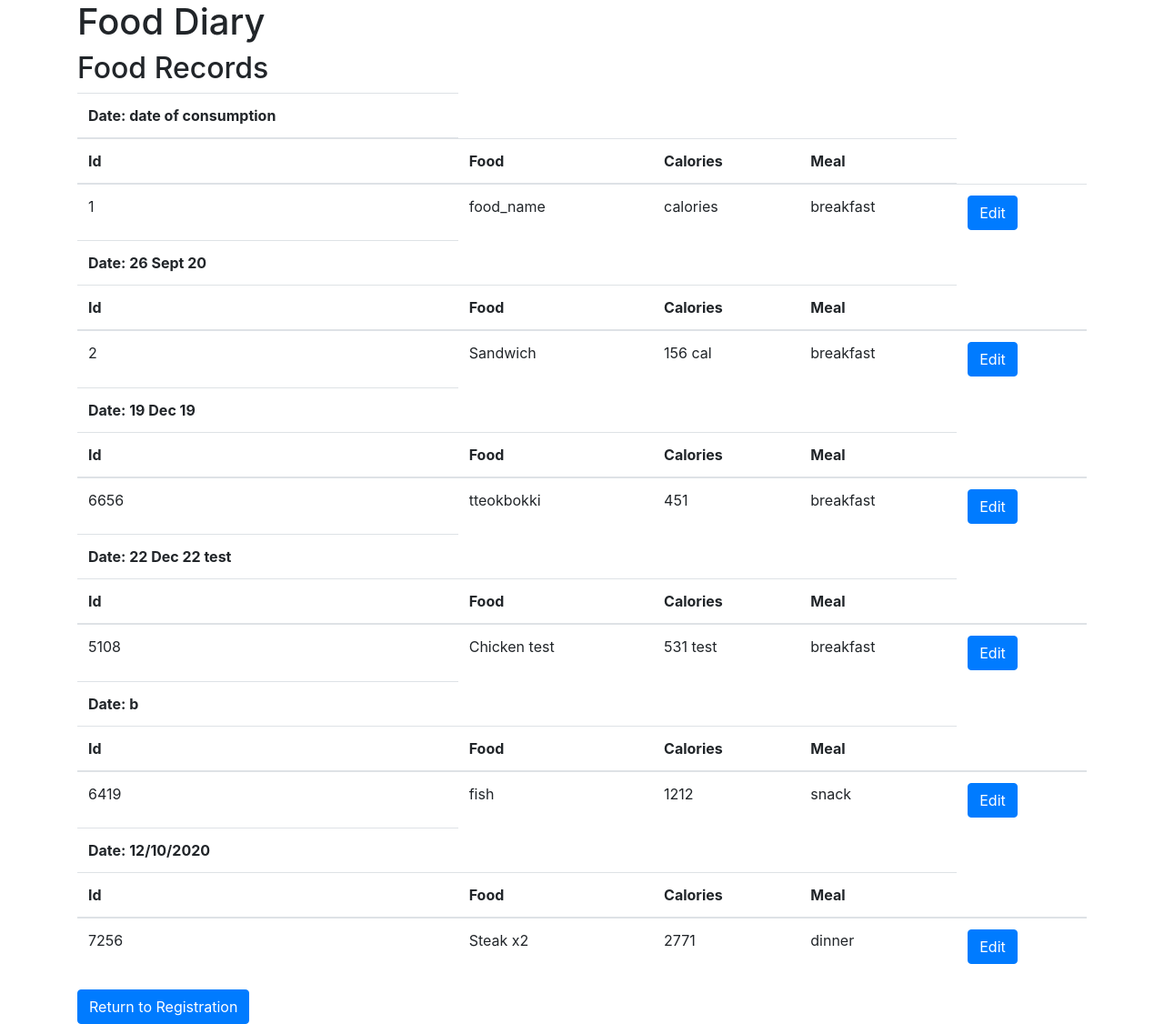
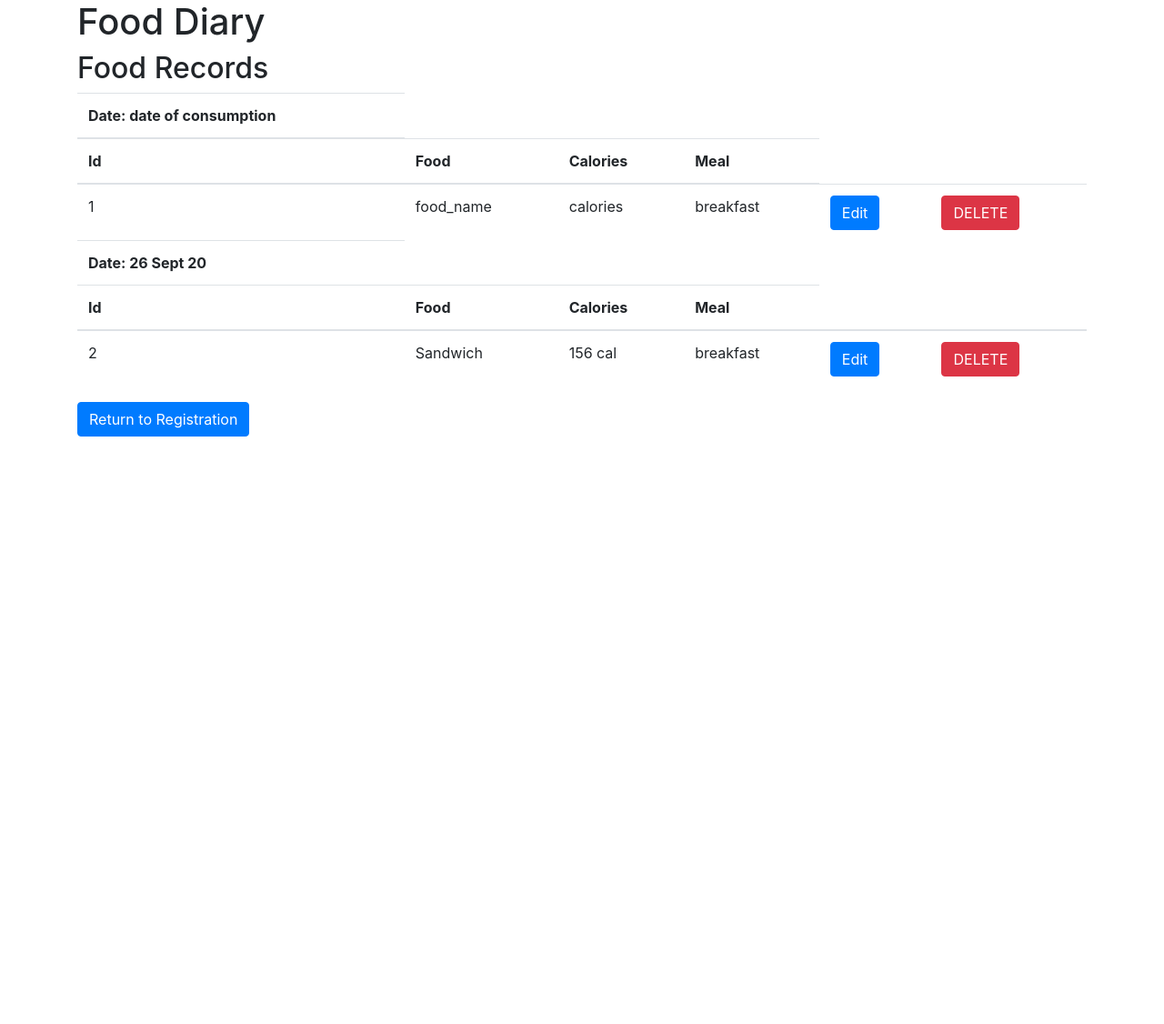
Before and after one commit to CollinWuY/TGC8-LabPractFood-Flask, a Flask app: page /records in a window 1280 px wide. Shown: the whole page at 91% size. After the commit the page ends 480 px from the top, so only its background shows below. Run offline with Flask 2, Linux system fonts and the light colour scheme; some libraries are stand-ins or nearby versions.

Commit message:
Delete and Refactor

```diff
--- a/app.py
+++ b/app.py
@@ -7,6 +7,18 @@ app = Flask(__name__)
 database = {}
 with open('foodlog.json') as fp:
     database = json.load(fp)
+
+
+def find_record_by_id(food_id):
+    for record in database:
+        if record["id"] == food_id:
+            return record
+    return None
+
+
+def save_database():
+    with open('foodlog.json', 'w') as fp:
+        json.dump(database, fp)
 
 
 @app.route('/')
@@ -31,8 +43,7 @@ def process_form():
 
     database.append(new_food)
 
-    with open('foodlog.json', 'w') as fp:
-        json.dump(database, fp)
+    save_database()
 
     return redirect(url_for('show_records'))
 
@@ -44,11 +55,7 @@ def show_records():
 
 @app.route('/records/<int:food_id>/edit')
 def show_edit_records(food_id):
-    record_to_edit = None
-    for each_food in database:
-        if each_food["id"] == food_id:
-            record_to_edit = each_food
-            break
+    record_to_edit = find_record_by_id(food_id)
     if record_to_edit:
         return render_template('edit_record.template.html',
                                record=record_to_edit)
@@ -58,23 +65,39 @@ def show_edit_records(food_id):
 
 @app.route('/records/<int:food_id>/edit', methods=["POST"])
 def process_edit_records(food_id):
-    record_to_edit = None
-    for each_food in database:
-        if each_food["id"] == food_id:
-            record_to_edit = each_food
-            break
+    record_to_edit = find_record_by_id(food_id)
     if record_to_edit:
         record_to_edit["date"] = request.form.get("date")
         record_to_edit["food_name"] = request.form.get("food_name")
         record_to_edit["calories"] = request.form.get("calories")
         record_to_edit["meal"] = request.form.get("meal")
-
-        with open('foodlog.json', 'w') as fp:
-            json.dump(database, fp)
+        save_database()
         return redirect(url_for("show_records"))
 
     else:
         return f"The record of id {food_id} is NOT found!"
+
+
+@app.route('/records/<int:food_id>/delete')
+def show_delete_record(food_id):
+    record_to_delete = find_record_by_id(food_id)
+    if record_to_delete:
+        return render_template('confirm_to_delete.template.html', record=record_to_delete)
+    else:
+        return f"The record with id {food_id} is NOT found"
+
+    return f"Delete {food_id}"
+
+
+@app.route('/records/<int:food_id>/delete', methods=["POST"])
+def process_delete_record(food_id):
+    record_to_delete = find_record_by_id(food_id)
+    if record_to_delete:
+        database.remove(record_to_delete)
+        save_database()
+        return redirect(url_for('show_records'))
+    else:
+        return f"The record with id {food_id} is NOT found"
 
 
 # "magic code" -- boilerplate
--- a/foodlog.json
+++ b/foodlog.json
@@ -1 +1 @@
-[{"id": 1, "date": "date of consumption", "food_name": "food_name", "calories": "calories", "meal": "breakfast"}, {"id": 2, "date": "26 Sept 20", "food_name": "Sandwich", "calories": "156 cal", "meal": "breakfast"}, {"id": 6656, "date": "19 Dec 19 ", "food_name": "tteokbokki ", "calories": "451", "meal": "breakfast"}, {"id": 5108, "date": "22 Dec 22 test", "food_name": "Chicken test", "calories": "531 test", "meal": "breakfast"}, {"id": 6419, "date": "b", "food_name": "fish", "calories": "1212", "meal": "snack"}, {"id": 7256, "date": "12/10/2020", "food_name": "Steak x2", "calories": "2771", "meal": "dinner"}]
+[{"id": 1, "date": "date of consumption", "food_name": "food_name", "calories": "calories", "meal": "breakfast"}, {"id": 2, "date": "26 Sept 20", "food_name": "Sandwich", "calories": "156 cal", "meal": "breakfast"}]
--- a/templates/records.template.html
+++ b/templates/records.template.html
@@ -27,6 +27,7 @@
 			<td> {{food.calories}} </td>
 			<td> {{food.meal}} </td>
             <td> <a href="{{url_for('show_edit_records', food_id=food.id)}}" class="btn btn-primary">Edit</a></td>
+            <td> <a href="{{url_for('show_delete_record', food_id=food.id)}}" class="btn btn-danger bt-sm">DELETE</a></td>
 		</tr>
 		{% endfor %}
 	</tbody>
```
Also changed, not shown: templates/confirm_to_delete.template.html (added, +18 -0 lines).
